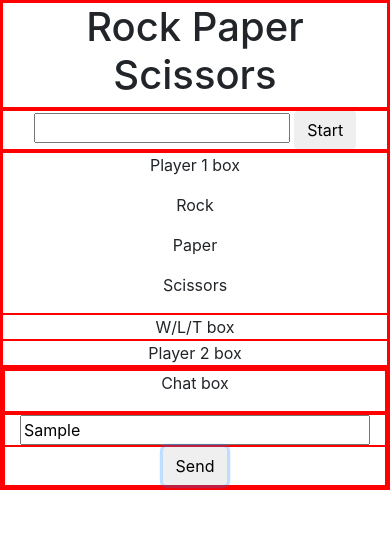
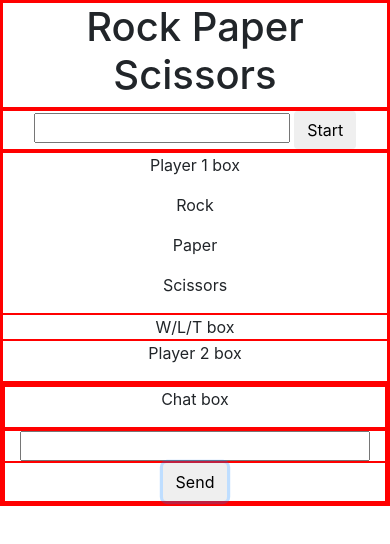
Before and after one commit to Timothyb92/RPS-Multiplayer, a plain HTML site: page index.html in a window 390 px wide. Both pictures are taken after typing "Sample" into the empty fields and a click on the button "Send". Drawn offline with nearby package versions, Linux system fonts and the light colour scheme; no server answers.

Commit message:
fixed chat issue, made other small changes to html

```diff
--- a/assets/javascript/main.js
+++ b/assets/javascript/main.js
@@ -38,7 +38,7 @@ $(document).ready(function(){
     //!_!__!__!_!_!_!_!_!_!_!_!_!_!_!_!_!_!_!_!_!!__!_!_!_!_!
     conRef.on("value", function(snapshot){
         if (snapshot.val()){
-            var con = playersRef.push(true);
+            var con = db.ref().push(true);
             con.onDisconnect().remove();
         }
     })
@@ -67,18 +67,15 @@ $(document).ready(function(){
                 pick: player2.pick
             })
         }
+        $("#playerName").val("");
     })
 
     //Uses the information in firebase to set the boolean "exists" for p1 and p2
     playersRef.child("player1").on("value", function(snap){
         player1.exists = snap.val().exists;
-        console.log("player1.exists: " + player1.exists);
-        console.log("player2.exists: " + player2.exists);
     })
     playersRef.child("player2").on("value", function(snap){
         player2.exists = snap.val().exists;
-        console.log("player1.exists: " + player1.exists);
-        console.log("player2.exists: " + player2.exists);
     })
 
 
@@ -90,20 +87,27 @@ $(document).ready(function(){
     })
 
     //Event listener on clicking the Send button
-    $("#send").click(function(){
+    $("#send").click(function(event){
+        event.preventDefault();
         //Pushes the text in the message field to firebase with the time it was sent attached
-        chatRef.push({
-            message: message(),
-            dateAdded: firebase.database.ServerValue.TIMESTAMP});
+        if($("#playerTextInput").val() != ""){
+            chatRef.push({
+                message: message(),
+                dateAdded: firebase.database.ServerValue.TIMESTAMP});
+        }
 
-
+        $("#playerTextInput").val("");
     })
 
     //When a message is sent in the chat, its contents are pushed to firebase and the most
     //recent message is appended on the screen
-    chatRef.orderByChild("dateAdded").limitToLast(1).on("child_added", function(snap){
+    chatRef.orderByChild("dateAdded").on("child_added", function(snap){
         console.log(snap.val().message);
         $("#chat").append($("<p>").text(snap.val().message));
+    })
+
+    db.ref().on("value", function(snapshot){
+        console.log(snapshot.child("chat").val());
     })
 
 
@@ -119,6 +123,4 @@ $(document).ready(function(){
 
 
 
-
-
 })
--- a/index.html
+++ b/index.html
@@ -24,19 +24,23 @@
         </div>
         <div class="row text-center">
             <div class="col-md-12">
+                <form>
                     <input type="text" id="playerName">
                     <button class="btn" id="playerNameSubmit" type="submit" for="playerName">Start</button>
+                </form>
             </div>
         </div>
         <div class="row text-center">
             <div class="col-md-4">
-                <p>Player 1 box</p>
+                <p id="p1name">Player 1 box</p>
                 <p id="r" class="rpsChoice" data-pick="r">Rock</p>
                 <p id="p" class="rpsChoice" data-pick="p">Paper</p>
                 <p id="s" class="rpsChoice" data-pick="s">Scissors</p>
             </div>
             <div class="col-md-4">W/L/T box</div>
-            <div class="col-md-4">Player 2 box</div>
+            <div class="col-md-4">
+                <p id="p2name">Player 2 box</p>
+            </div>
         </div>
         <div class="row text-center">
             <div class="col-md-12">
@@ -46,6 +50,7 @@
                         <p id="chat"></p>
                     </div>
                 </div>
+                <form>
                     <div class="row">
                         <div class="col-md-10">
                             <input type="text" id="playerTextInput">
@@ -54,6 +59,7 @@
                             <button class="btn" id="send">Send</button>
                         </div>
                     </div>
+                </form>
             </div>
         </div>
     </div>
```
Lines whose indentation alone changed are shown as unchanged.
